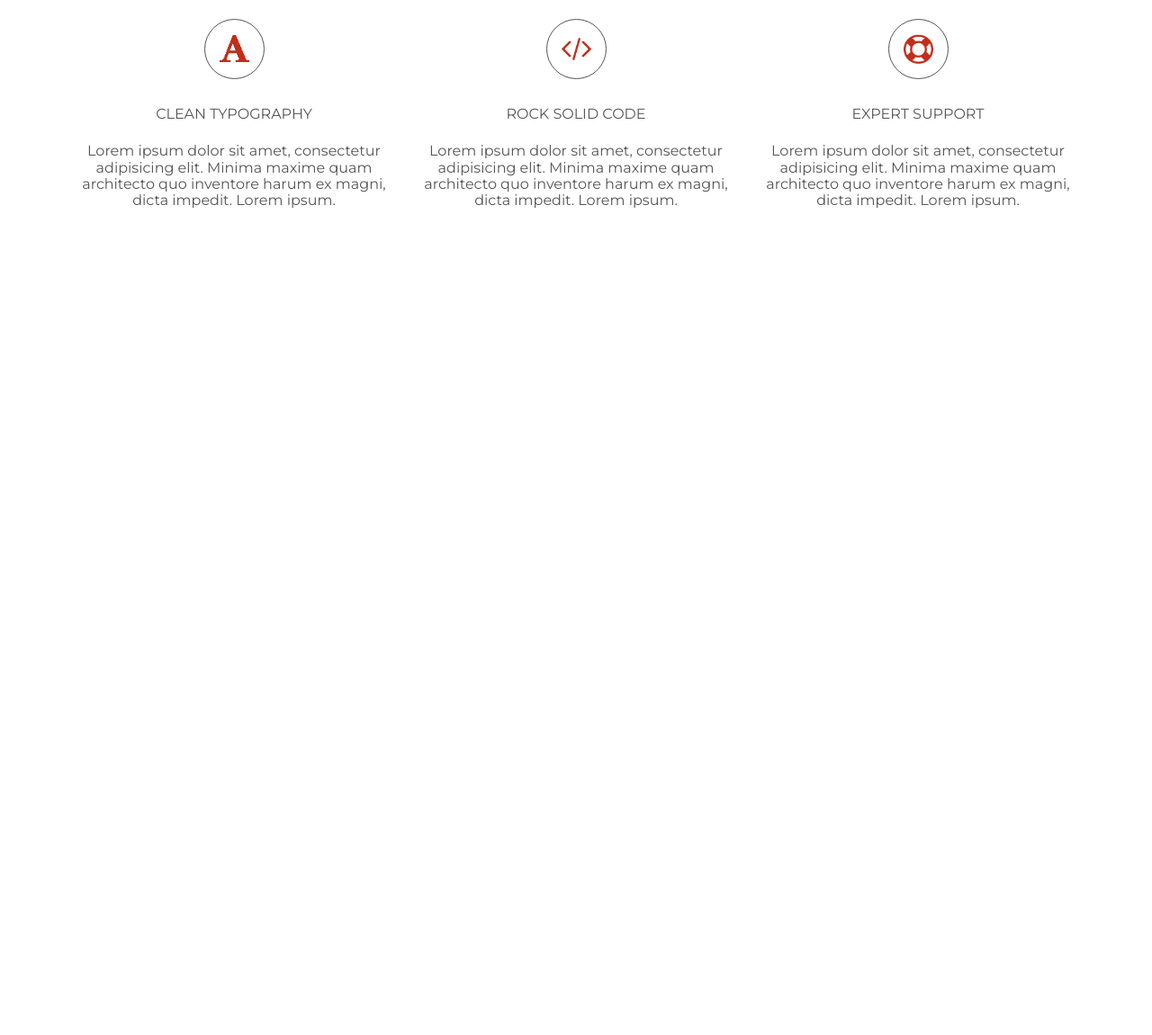
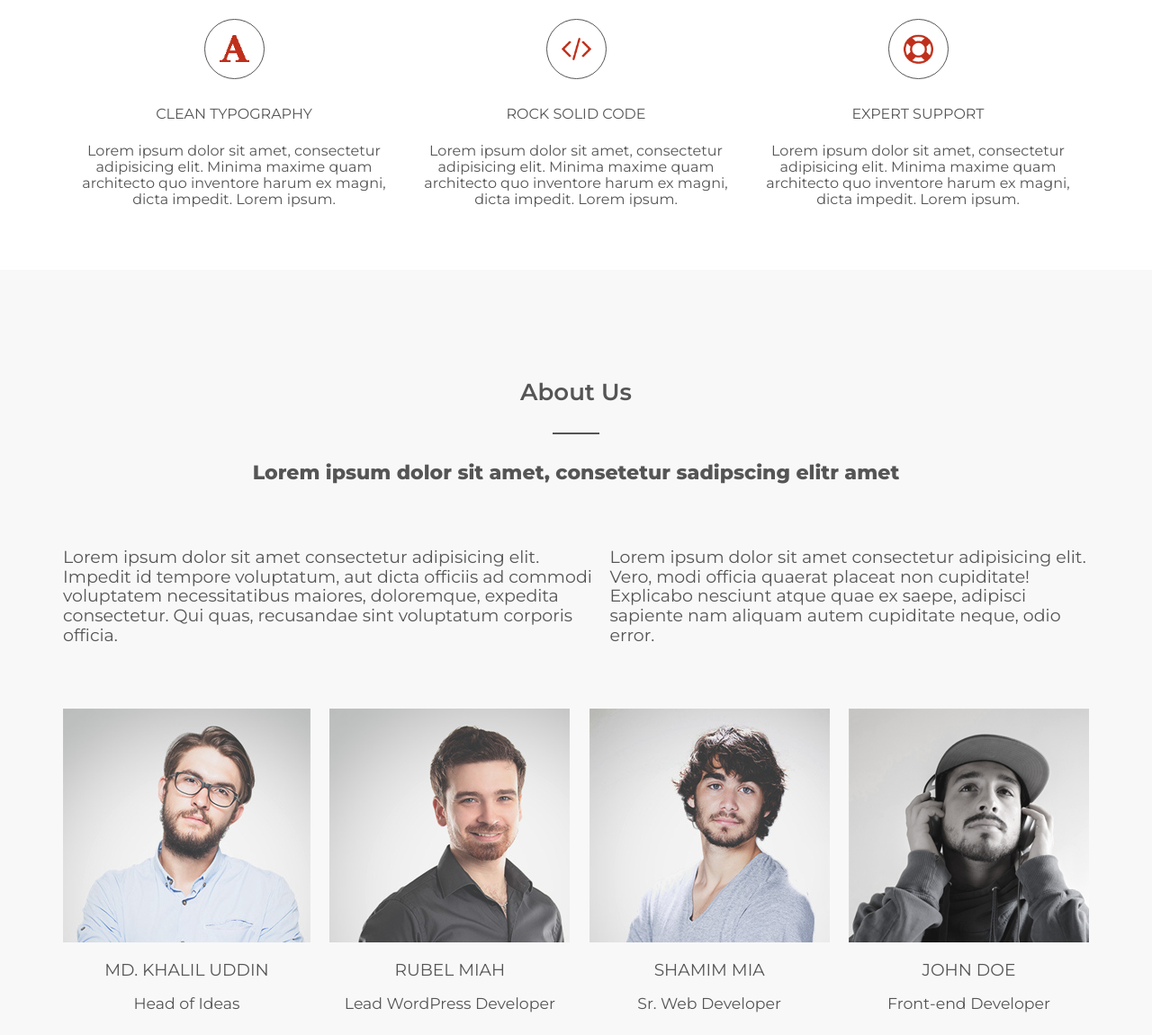
Before and after one commit to ammoriddin/maketWebSite, a plain HTML site: page index.html in a window 1280 px wide. Shown: the part 934-2085 px from the top of the page at 90% size. Before the commit the page ends 1234 px from the top, so only its background shows below. Drawn offline with nearby package versions, Linux system fonts and the light colour scheme.

Commit message:
Create About Us

```diff
--- a/css/style.css
+++ b/css/style.css
@@ -93,9 +93,13 @@ nav ul li a{
     text-align: center;
 }
 
-.services-title, .services-dsc{
+.services-title, .services-dscription{
     color: #555555;
     font-weight: 550;
+}
+
+.services-discription{
+    line-height: 18px;
 }
 
 .services-title{
@@ -103,6 +107,7 @@ nav ul li a{
 }
 
 .services-dsc{
+    color: #555555;
     font-size: 22px;
     margin-bottom: 70px;
 }
@@ -174,3 +179,68 @@ nav ul li a{
 .sec1 .container .services .services-item:nth-child(3):hover .services-logo{
     background-image: url(../img/sup2.png);
 }
+
+/* About us */
+
+.sec2{
+    height: 651px;
+    background-color: #f8f8f8;
+    text-align: center;
+    padding: 100px 0;
+    color: #555555;
+}
+
+.sec2 .container .randomText{
+    display: flex;
+    flex-direction: row;
+    font-size: 19px;
+    margin-bottom: 70px;
+}
+
+.sec2 .container .randomText .rndText{
+    text-align: left;
+
+}
+
+.membersBlock{
+    display: flex;
+    flex-direction: row;
+    justify-content: space-between;
+    align-items: center;
+}
+
+.member .memberAva{
+    background-color: #bbbbbb;
+    width: 260px;
+    height: 260px;
+}
+
+.member:nth-child(1) .memberAva{
+    background-image: url(../img/man1.jpg);
+    padding-left: 15px;
+}
+
+.member:nth-child(2) .memberAva{
+    background-image: url(../img/man2.jpg);
+    padding-left: 7px;
+}
+
+.member:nth-child(3) .memberAva{
+    background-image: url(../img/man3.jpg);
+    padding-left: 7px;
+}
+
+.member:nth-child(4) .memberAva{
+    background-image: url(../img/man4.jpg);
+    padding-left: 7px;
+}
+
+.memberName{
+    font-size: 14pt;
+    text-transform: uppercase;
+    margin: 20px auto 17px auto;
+}
+
+.memberProfession{
+    font-size: 13pt;
+}
--- a/index.html
+++ b/index.html
@@ -10,6 +10,7 @@
 </head>
 <body>
 
+    <!-- Header -->
     <header>
         <div class="shadow">
             <div class="container">
@@ -35,6 +36,10 @@
             </div>
         </div>
     </header>
+
+    <!-- /Header -->
+
+    <!-- Services -->
 
     <section class="sec1">
         <div class="container">
@@ -64,6 +69,51 @@
         </div>
     </section>
 
+    <!-- /Services -->
+
+    <section class="sec2">
+        <div class="container">
+            <h2 class="services-title">About Us</h2>
+            <hr class="stick">
+            <h3 class="services-dsc">Lorem ipsum dolor sit amet, consetetur sadipscing elitr amet</h3>
+
+            <div class="randomText">
+                <div class="rndText">
+                    Lorem ipsum dolor sit amet consectetur adipisicing elit. Impedit id tempore voluptatum, aut dicta officiis ad commodi voluptatem necessitatibus maiores, doloremque, expedita consectetur. Qui quas, recusandae sint voluptatum corporis officia.
+                </div>
+                <div class="rndText">
+                    Lorem ipsum dolor sit amet consectetur adipisicing elit. Vero, modi officia quaerat placeat non cupiditate! Explicabo nesciunt atque quae ex saepe, adipisci sapiente nam aliquam autem cupiditate neque, odio error.
+                </div>
+            </div>
+
+            <div class="membersBlock">
+                <div class="member">
+                    <div class="memberAva"> </div>
+                    <div class="memberName">Md. Khalil Uddin</div>
+                    <div class="memberProfession">Head of Ideas</div>
+                </div>
+
+                <div class="member">
+                    <div class="memberAva"></div>
+                    <div class="memberName">Rubel Miah</div>
+                    <div class="memberProfession">Lead WordPress Developer</div>
+                </div>
+
+                <div class="member">
+                    <div class="memberAva"></div>
+                    <div class="memberName">Shamim Mia</div>
+                    <div class="memberProfession">Sr. Web Developer</div>
+                </div>
+
+                <div class="member">
+                    <div class="memberAva"></div>
+                    <div class="memberName">John Doe</div>
+                    <div class="memberProfession">Front-end Developer</div>
+                </div>
+            </div>
+        </div>
+    </section>
+
     <footer></footer>
     <script src="./js/main.js"></script>
 </body>
```
Also changed, not shown: img/man1.jpg (added), img/man2.jpg (added), img/man3.jpg (added), img/man4.jpg (added).
